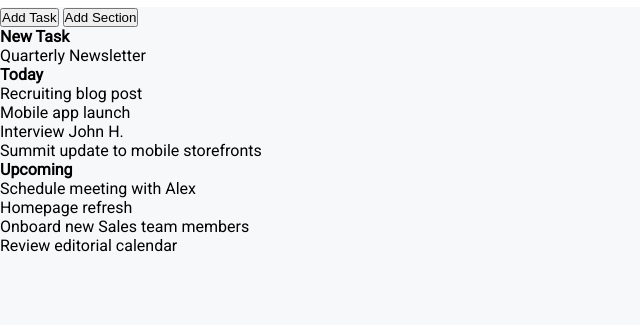
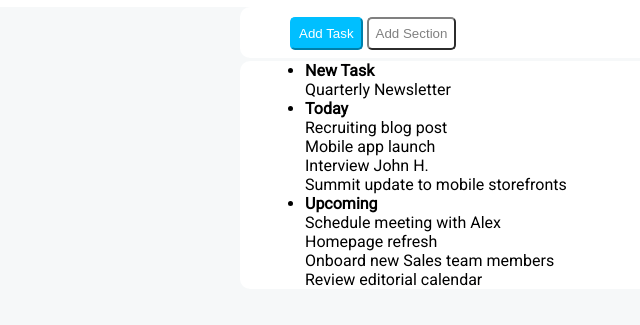
Before and after one commit to MatteD04/html-css-toboolist, a plain HTML site: page index.html in a window 1280 px wide. Shown: the part 67-392 px from the top of the page, without its empty margins (0-640 px from the left). Drawn offline with Linux system fonts and the light colour scheme.

Commit message:
feat: add style in main

```diff
--- a/style.css
+++ b/style.css
@@ -21,3 +21,34 @@ header{
 .logo{
     vertical-align: middle;
 }
+
+.container{
+    padding: 10px 0px 8px 50px;
+    max-width: 800px;
+    margin: 0 auto;
+    background-color: #ffffff;
+    border-radius: 10px;
+}
+
+.list{
+    margin-top: 3px;
+    padding: 0px 0px 0px 65px;
+}
+
+.button{
+    display: inline-block;
+    border-radius: 5px;
+    padding: 7px;
+}
+
+.azzurro{
+    background-color:deepskyblue;
+    color: #ffffff;
+    border-color:deepskyblue;
+}
+
+.bianco{
+    background-color: #ffffff;
+    color: #808080;
+    border-color: #808080;
+}
```
